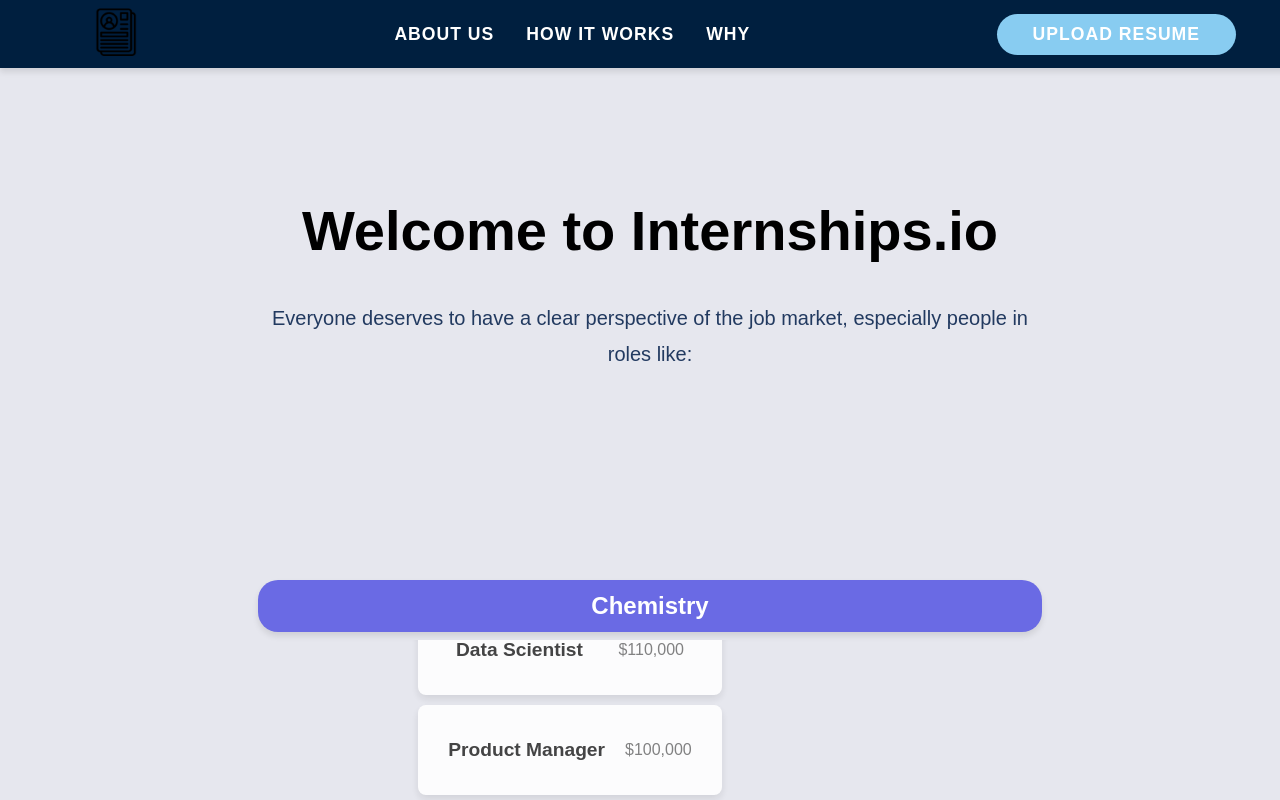
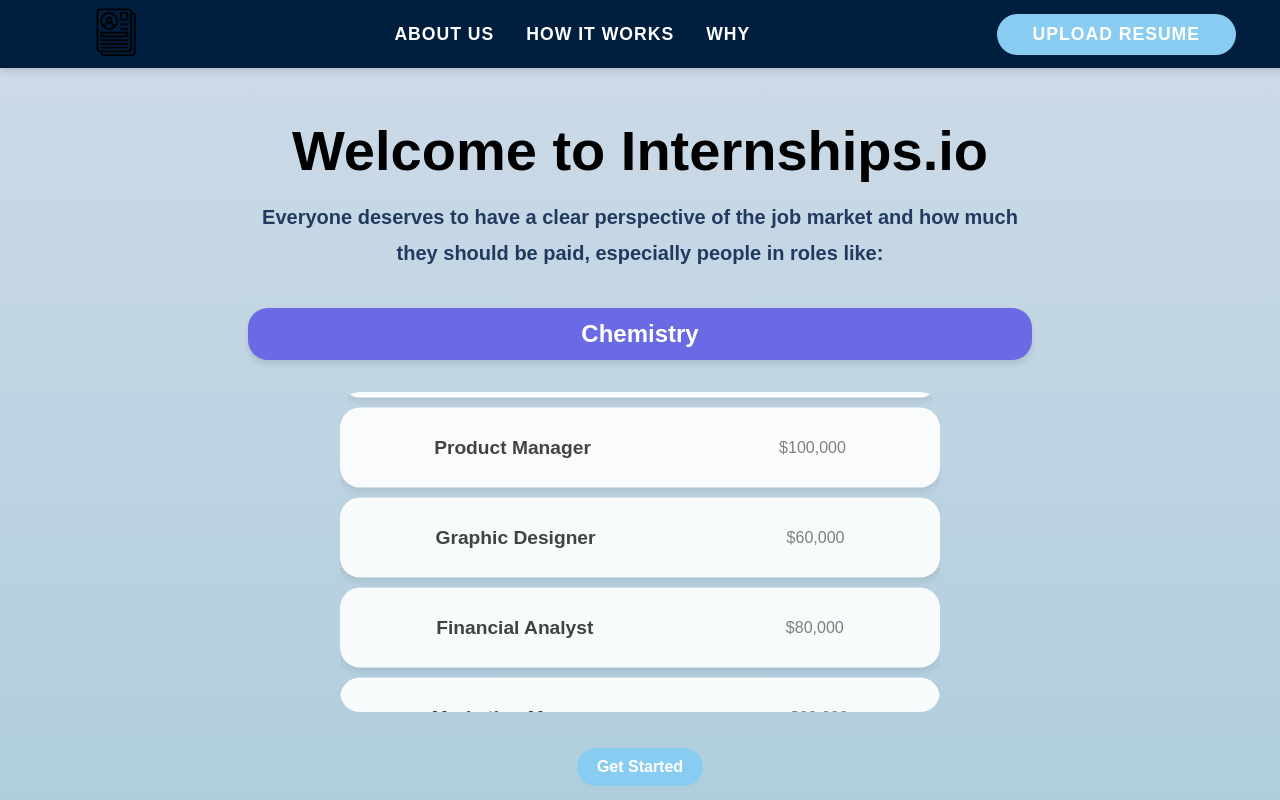
Before and after one commit to Shay350/Matches.io, a React (Create React App) app in the folder my-app/: page / in a window 1280 px wide. Shown: the top 800 px of the page. Built offline with nearby package versions, Linux system fonts and the light colour scheme; a web font is replaced by a local one.

Commit message:
gradient background, centered buttons

```diff
--- a/my-app/src/App.css
+++ b/my-app/src/App.css
@@ -4,20 +4,20 @@
 .App {
   text-align: center;
   font-family: 'Satoshi', sans-serif;
-  background: linear-gradient(0deg, #E6E7EE, #E6E7EE); /* Softer gradient for better readability */
+  background: linear-gradient(0deg, #acccdb, #cfdbe8); /* Softer gradient for better readability */
   color: #223A60;
   min-height: 100vh;
   display: flex;
   flex-direction: column;
   justify-content: center;
   align-items: center;
-  padding-left: 20px; /* Move everything to the right */
+
 }
 
 /* Adjust header styling */
 .App-header {
   width: 100%;
-  padding: 10rem 0;
+  padding: 5rem 0;
   margin-bottom: 2rem;
 }
 
@@ -40,17 +40,14 @@
 }
 
 /* Styling for the shuffling display component */
+
 .ShufflingDisplay-container {
   display: flex;
   justify-content: center;
-  align-items: center;
-  width: 80%;
-  max-width: 600px;
-  margin: 0 auto;
-  padding: 1.5rem;
-  background-color: #fff;
-  border-radius: 12px;
-  box-shadow: 0 4px 8px rgba(0, 0, 0, 0.1);
+  flex-wrap: wrap;
+  gap: 1rem;
+  margin: 2rem 0;
+  margin-bottom: 4rem; /* Increase bottom margin to add space before scrolling cards */
 }
 
 /* Individual shuffling items */
@@ -137,7 +134,7 @@
 }
 
 .navbar-button:hover, .button:hover {
-  background-color: #88CCF1;
+  background-color: #ffffff;
   color: black;
 }
 
--- a/my-app/src/App.js
+++ b/my-app/src/App.js
@@ -23,30 +23,36 @@
     return (
       <div className="App-content flex flex-col items-center justify-center min-h-screen py-10 bg-gradient-to-r from-blue-200 to-blue-100">
         <header className="App-header text-center mb-12">
-          <h1 className="text-5xl font-extrabold text-gray-900 mb-6 drop-shadow-lg">
+          <h1 className="background: linear-gradient(45deg, #BEEBE1, #223A60);">
             Welcome to Internships.io
+
+            <p className="text-lg text-gray-700 mb-6">
+              Everyone deserves to have a clear perspective of the job market and how much they should be paid, especially people in roles like:
+            </p>
           </h1>
-          <p className="text-lg text-gray-700 mb-6">
-            Everyone deserves to have a clear perspective of the job market, especially people in roles like:
-          </p>
+
+          <ShufflingDisplay items={items} />
+
+          <div className="my-10 w-full">
+            <ScrollingJobCards />
+          </div>
+          <br>
+          </br>
+          <br>
+          </br>
+          <button
+            onClick={handleGetStartedClick} // Handle click to navigate to JobOptions
+            className="navbar-button"
+          >
+            Get Started
+          </button>
+
         </header>
-
-        {/* Center the roles */}
-        <ShufflingDisplay items={items} />
-
-        {/* Add the 3D scrolling job cards */}
-        <div className="my-10 w-full">
-          <ScrollingJobCards />
-        </div>
 
         {/* Get Started button */}
         <div className="mt-8">
-          <button
-            onClick={handleGetStartedClick} // Handle click to navigate to JobOptions
-            className="px-6 py-3 bg-blue-600 text-white font-bold text-lg rounded-md shadow-md hover:bg-blue-700 transition duration-300"
-          >
-            Get Started
-          </button>
+
+
         </div>
       </div>
     );
--- a/my-app/src/components/ScrollingJobCards.css
+++ b/my-app/src/components/ScrollingJobCards.css
@@ -1,33 +1,50 @@
-/* components/ScrollingJobCards.css */
+/* ScrollingJobCards.css */
 .scrolling-job-cards {
     width: 600px;
     height: 320px;
-    /* Enough height to show 4 cards */
+    /* Height to show 4 cards */
     overflow: hidden;
     position: relative;
-    display: flex;
-    justify-content: center;
-    align-items: center;
+    margin: 0 auto;
+    margin-top: 2rem;
+    border-radius: 20px;
+    /* Add top margin for spacing after ShufflingDisplay */
+    /* Center the component */
 }
 
 .job-card-container {
     display: flex;
     flex-direction: column;
-    gap: 10px;
-    position: relative;
+    animation: scroll 24s linear infinite;
+    border-radius: 20px;
+    /* Adjust time as needed */
+}
+
+@keyframes scroll {
+    0% {
+        transform: translateY(0);
+    }
+
+    100% {
+        transform: translateY(-50%);
+        /* Move up by half of the container's height */
+    }
 }
 
 .job-card {
     width: 100%;
-    height: 70px;
+    height: 80px;
+    /* Slightly increased for better spacing */
     background-color: white;
     box-shadow: 0 4px 8px rgba(0, 0, 0, 0.1);
     display: flex;
     justify-content: space-between;
     align-items: center;
-    padding: 10px 20px;
-    border-radius: 8px;
+
+    border-radius: 20px;
     opacity: 0.9;
+    margin-bottom: 10px;
+    /* Add some space between cards */
 }
 
 .job-title {
@@ -41,3 +58,8 @@
     font-weight: 500;
     color: #777;
 }
+
+/* Optional: Pause animation on hover */
+.scrolling-job-cards:hover .job-card-container {
+    animation-play-state: paused;
+}
--- a/my-app/src/components/ScrollingJobCards.js
+++ b/my-app/src/components/ScrollingJobCards.js
@@ -1,5 +1,4 @@
-// components/ScrollingJobCards.js
-import React, { useEffect, useState, useRef } from 'react';
+import React from 'react';
 import './ScrollingJobCards.css';
 
 const ScrollingJobCards = () => {
@@ -14,45 +13,14 @@
         { title: 'Operations Manager', salary: '$95,000' },
     ];
 
-    const [currentIndex, setCurrentIndex] = useState(0);
-    const containerRef = useRef(null);
-
-    // Start the scrolling effect
-    useEffect(() => {
-        const interval = setInterval(() => {
-            scrollUp();
-        }, 3000);
-
-        return () => clearInterval(interval);
-    }, []);
-
-    const scrollUp = () => {
-        if (containerRef.current) {
-            containerRef.current.style.transition = 'transform 0.5s ease-in-out';
-            containerRef.current.style.transform = 'translateY(-85px)'; // Move by one card height (70px + gap)
-
-            setTimeout(() => {
-                setCurrentIndex((prevIndex) => (prevIndex + 1) % jobs.length);
-
-                // Reset the transition and translation after the animation
-                containerRef.current.style.transition = 'none';
-                containerRef.current.style.transform = 'translateY(0)';
-            }, 500); // Wait for the transition to finish (0.5s)
-        }
-    };
-
-    // Create a sliding window of 4 jobs, adjusting for when currentIndex moves past the array length
-    const displayedJobs = [
-        jobs[currentIndex % jobs.length],
-        jobs[(currentIndex + 1) % jobs.length],
-        jobs[(currentIndex + 2) % jobs.length],
-        jobs[(currentIndex + 3) % jobs.length],
-    ];
+    // Double the job list to create a seamless loop
+    const doubledJobs = [...jobs, ...jobs];
 
     return (
+        <div className="scrolling-cards-container">
             <div className="scrolling-job-cards">
-            <div className="job-card-container" ref={containerRef}>
-                {displayedJobs.map((job, index) => (
+                <div className="job-card-container">
+                    {doubledJobs.map((job, index) => (
                         <div key={index} className="job-card">
                             <p className="job-title">{job.title}</p>
                             <p className="job-salary">{job.salary}</p>
@@ -60,6 +28,7 @@
                     ))}
                 </div>
             </div>
+        </div>
     );
 };
 
```
Lines whose indentation alone changed are shown as unchanged.
